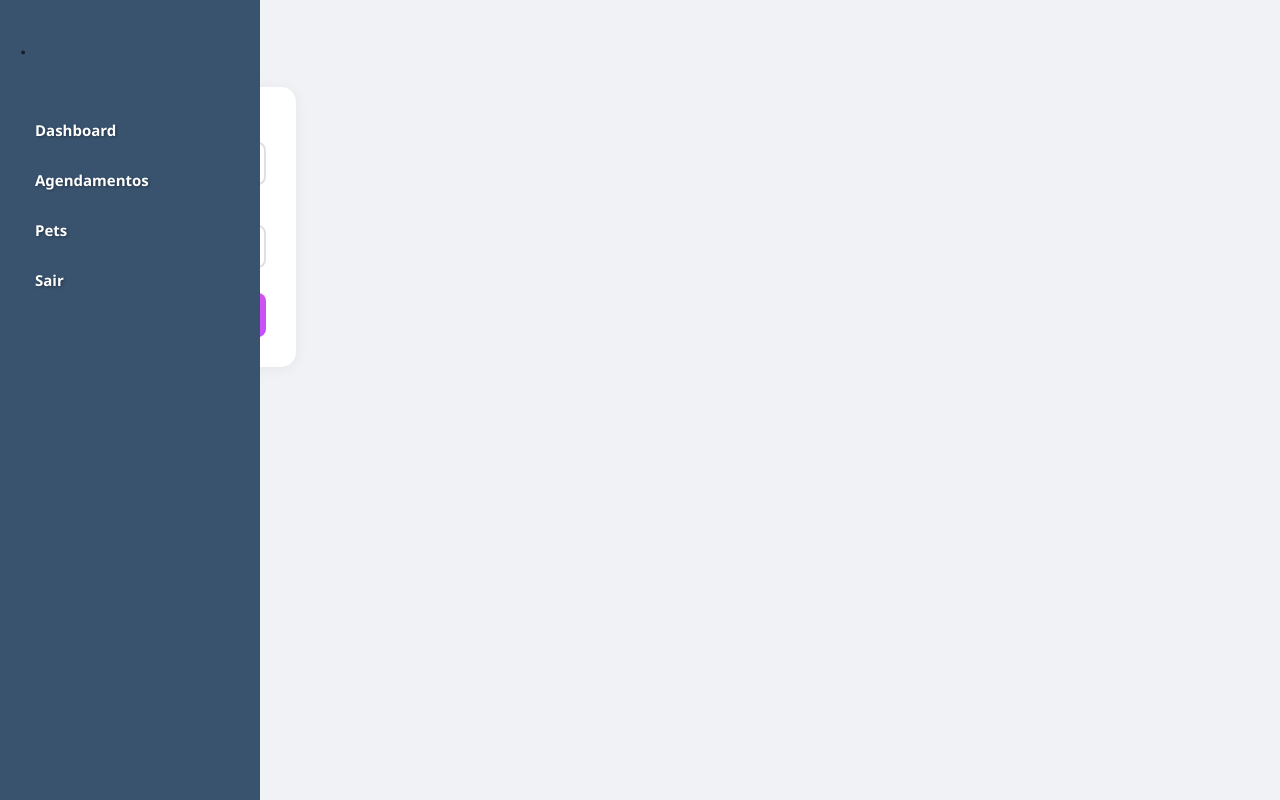
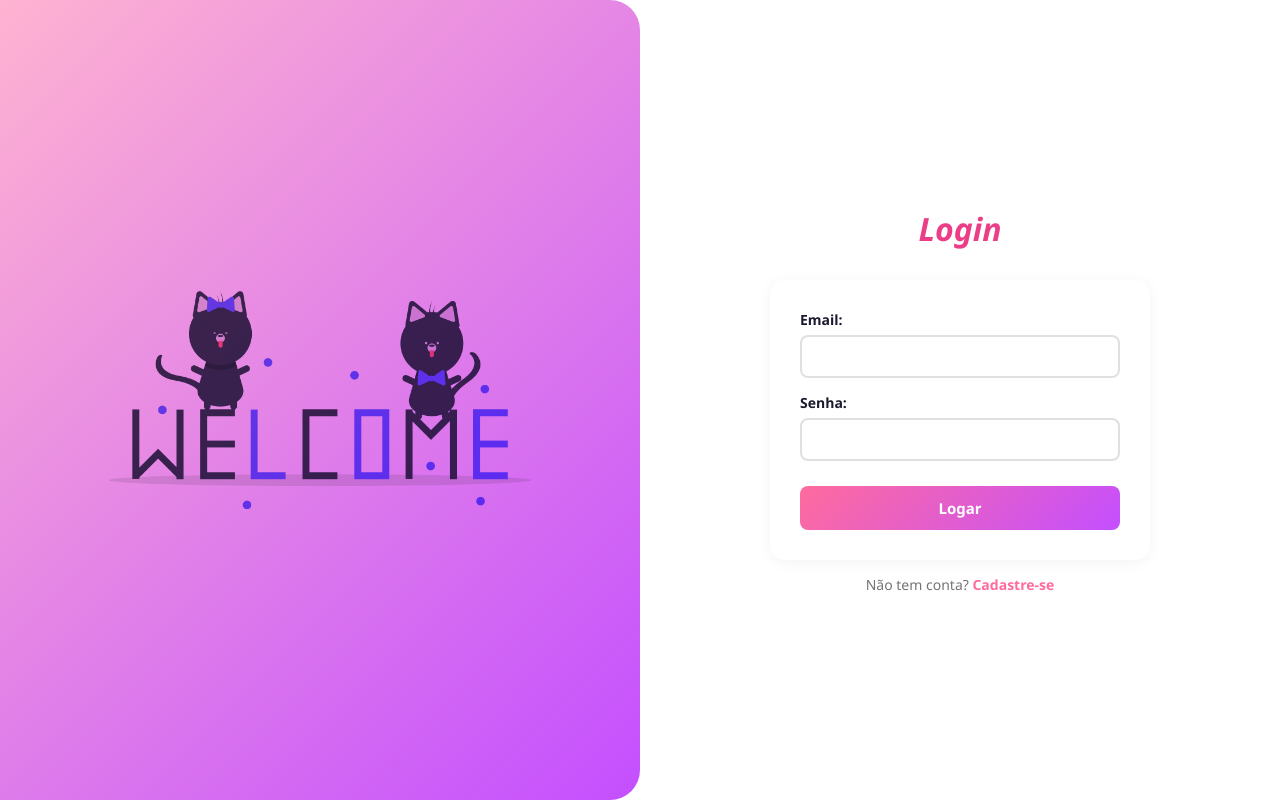
Before and after one commit to Millena-Farias/AmorPet, a React (Create React App) app in the folder frontend/: page /login in a window 1280 px wide. Built offline with nearby package versions, Linux system fonts and the light colour scheme.

Commit message:
adicionei login, registro, navBar e css

```diff
--- a/frontend/src/App.css
+++ b/frontend/src/App.css
@@ -185,3 +185,59 @@ nav ul li a {
   transition: background 0.3s;
   text-shadow: 1px 1px 3px rgba(0, 0, 0, 0.4);
 }
+
+/* LOGIN */
+.login-container {
+  display: flex;
+  min-height: 100vh;
+  background: #fff;
+}
+
+.login-lado-esquerdo {
+  width: 50%;
+  min-height: 100vh;
+  background: linear-gradient(135deg, #ffb3d1, #c44fff);
+  display: flex;
+  justify-content: center;
+  align-items: center;
+  border-radius: 0 30px 30px 0;
+}
+
+.login-lado-esquerdo img {
+  width: 85%;
+  mix-blend-mode: multiply; /* remove o fundo branco da imagem */
+}
+.login-lado-direito {
+  width: 50%;
+  display: flex;
+  justify-content: center;
+  align-items: center;
+  padding: 40px;
+}
+
+.login-box {
+  width: 100%;
+  max-width: 380px;
+}
+
+.login-box h1 {
+  color: #ec3e86;
+  font-size: 32px;
+  font-weight: 900;
+  font-style: italic;
+  text-align: center;
+  margin-bottom: 30px;
+}
+
+.login-box p {
+  text-align: center;
+  margin-top: 15px;
+  color: #757575;
+  font-size: 14px;
+}
+
+.login-box p a {
+  color: #ff6b9d;
+  font-weight: 700;
+  text-decoration: none;
+}
--- a/frontend/src/App.js
+++ b/frontend/src/App.js
@@ -1,6 +1,7 @@
 import './App.css';
-import { BrowserRouter, Routes, Route} from 'react-router-dom'
-import  Agendamento from './pages/Agendamento'
+
+import { BrowserRouter, Routes, Route, Navigate, useLocation } from 'react-router-dom'
+import Agendamento from './pages/Agendamento'
 import CadastroCliente from './pages/CadastroCliente'
 import CadastroPet from './pages/CadastroPet'
 import ListarAgendamento from './pages/ListaAgendamentos'
@@ -8,26 +9,34 @@ import Registrar from './pages/Registro'
 import Login from './pages/Login'
 import Dashboard from './pages/Dashboard'
 import NavBar from './components/Navbar'
-function App() {
+
+function Layout() {
+  const location = useLocation()
+  const semNavbar = ['/login', '/registro']
+
   return (
-
-   <BrowserRouter>
-    <NavBar />
+    <>
+      {!semNavbar.includes(location.pathname) && <NavBar />}
       <Routes>
-
+        <Route path="/" element={<Navigate to="/login" />} />
+        <Route path="/login" element={<Login />} />
+        <Route path="/registro" element={<Registrar />} />
         <Route path="/clientes" element={<CadastroCliente />} />
         <Route path="/pets" element={<CadastroPet />} />
         <Route path="/agendamentos" element={<Agendamento />} />
         <Route path="/lista" element={<ListarAgendamento />} />
-<Route path="/registro" element={<Registrar />} />
-<Route path="/login" element={<Login />} />
         <Route path="/dashboard" element={<Dashboard />} />
+      </Routes>
+    </>
+  )
+}
 
-   </Routes>
+function App() {
+  return (
+    <BrowserRouter>
+      <Layout />
     </BrowserRouter>
-
-  );
-
+  )
 }
 
 export default App;
--- a/frontend/src/components/Navbar.js
+++ b/frontend/src/components/Navbar.js
@@ -1,6 +1,11 @@
-import { Link } from 'react-router-dom'
+import { Link, useNavigate} from 'react-router-dom'
 
 function NavBar() {
+    const navigate = useNavigate()
+    function sair(){
+        localStorage.removeItem('token')
+        navigate('/login')
+    }
     return (
         <nav>
             <h2>.</h2>
@@ -21,7 +26,8 @@ function NavBar() {
 
 
                 <li>
-                    <Link to="/Sair">Sair</Link>
+                   <button onClick={sair}>Sair</button>
+
                 </li>
             </ul>
 
--- a/frontend/src/pages/Login.js
+++ b/frontend/src/pages/Login.js
@@ -1,8 +1,9 @@
 import { useState } from 'react'
 import axios from 'axios'
+import { Link, useNavigate } from 'react-router-dom'
 
 function Logar() {
-
+    const navigate = useNavigate()
     const [email, setEmail] = useState('')
     const [senha, setSenha] = useState('')
     const [mensagem, setMensagem] = useState('')
@@ -14,17 +15,22 @@ function Logar() {
                 email,
                 senha
             })
+
             localStorage.setItem('token', resposta.data.token)
-            setMensagem('Login realizado com sucesso!')
+            navigate('/dashboard')
         } catch (error) {
             setMensagem('Erro ao logar')
         }
     }
   return (
-        <div>
-            <h1> Login </h1>
+    <div className="login-container">
+        <div className="login-lado-esquerdo">
+            <img src="gatos.png" alt="gatos" style={{width: '80%'}}></img>
+        </div>
+        <div className="login-lado-direito">
+            <div className="login-box">
+                <h1>Login</h1>
                 <form onSubmit={logarPessoa}>
-
                     <div>
                         <label>Email:</label>
                         <input type="text" onChange={(e) => setEmail(e.target.value)} />
@@ -34,8 +40,11 @@ function Logar() {
                         <input type="password" onChange={(e) => setSenha(e.target.value)} />
                     </div>
                     <input type="submit" value="Logar" />
-                {mensagem && <p> {mensagem} </p>}
+                    {mensagem && <p>{mensagem}</p>}
                 </form>
+                <p>Não tem conta? <Link to="/registro">Cadastre-se</Link></p>
+            </div>
+        </div>
     </div>
 )
 
--- a/frontend/src/pages/Registro.js
+++ b/frontend/src/pages/Registro.js
@@ -1,7 +1,9 @@
 import { useState } from 'react'
 import axios from 'axios'
+import {Link, useNavigate} from 'react-router-dom'
 
 function Registrar() {
+    const navigate = useNavigate()
     const [nome, setNome] = useState('')
     const [email, setEmail] = useState('')
     const [senha, setSenha] = useState('')
@@ -16,30 +18,38 @@ function Registrar() {
                 senha
             })
             setMensagem('Cadastro realizado com sucesso!')
+            navigate('/login')
         } catch (error) {
             setMensagem('Erro ao cadastrar')
         }
     }
 return(
-    <div>
-        <h1> Crie sua conta</h1>
+  <div className="login-container">
+            <div className="login-lado-esquerdo">
+                <img src="/gatos.png" alt="gatos" />
+            </div>
+            <div className="login-lado-direito">
+                <div className="login-box">
+                    <h1>Crie sua conta</h1>
                     <form onSubmit={registrarPessoa}>
                         <div>
                             <label>Nome:</label>
-                <input type="text" onChange={(e)=>setNome(e.target.value)} />
-
+                            <input type="text" onChange={(e) => setNome(e.target.value)} />
                         </div>
                         <div>
                             <label>Email:</label>
-                <input type="text" onChange={(e)=> setEmail(e.target.value)} />
+                            <input type="email" onChange={(e) => setEmail(e.target.value)} />
                         </div>
                         <div>
                             <label>Senha:</label>
-                <input type="password" onChange={(e)=> setSenha(e.target.value)} />
+                            <input type="password" onChange={(e) => setSenha(e.target.value)} />
                         </div>
                         <input type="submit" value="Cadastrar" />
-            {mensagem && <p> {mensagem} </p>}
+                        {mensagem && <p>{mensagem}</p>}
                     </form>
+                    <p>Já tem conta? <Link to="/login">Entrar</Link></p>
+                </div>
+            </div>
         </div>
 )
 
```
Also changed, not shown: frontend/public/gatos.png (added). Lines whose indentation alone changed are shown as unchanged.
